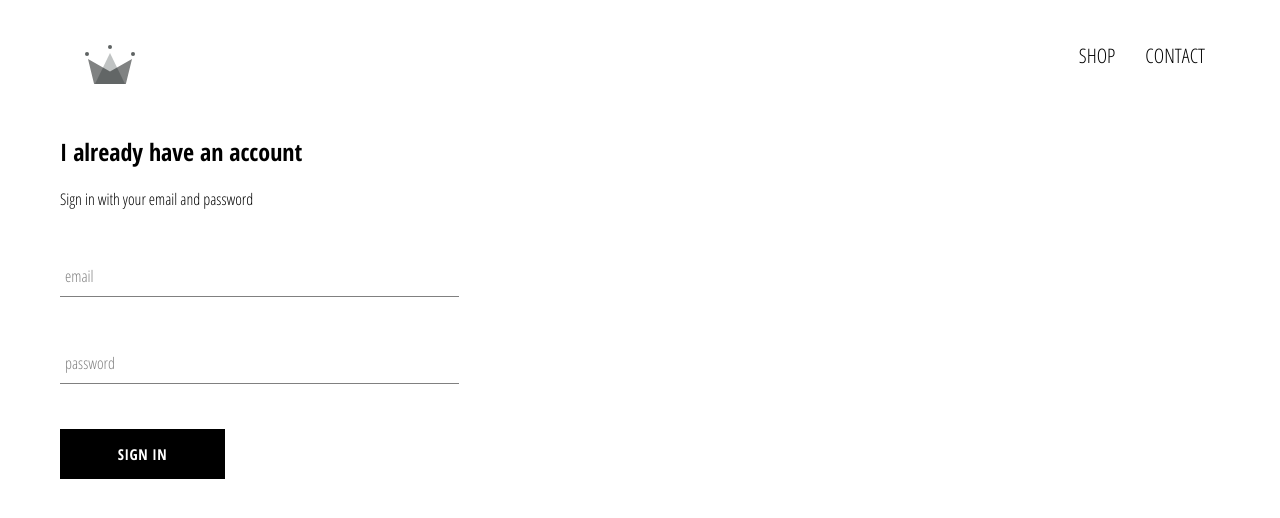
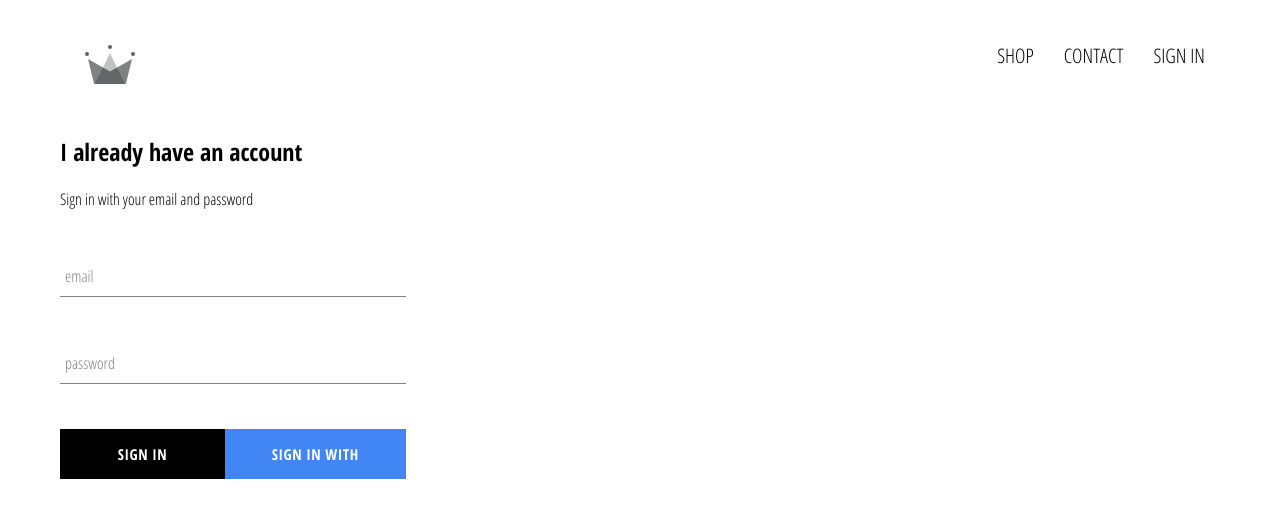
Before and after one commit to FlaviuN93/E-Commerce-React, a React (Create React App) app: page /signin in a window 1280 px wide. Shown: the top 518 px of the page. Built offline with nearby package versions, Linux system fonts and the light colour scheme; no server answers.

Commit message:
Created Sign in with google

```diff
--- a/package.json
+++ b/package.json
@@ -6,6 +6,7 @@
 		"@testing-library/jest-dom": "^5.11.4",
 		"@testing-library/react": "^11.1.0",
 		"@testing-library/user-event": "^12.1.10",
+		"firebase": "^8.3.0",
 		"node-sass": "^5.0.0",
 		"react": "^17.0.1",
 		"react-dom": "^17.0.1",
--- a/src/App.css
+++ b/src/App.css
@@ -1,3 +1,7 @@
+* {
+	box-sizing: border-box;
+}
+
 body {
 	font-family: 'Open Sans Condensed', sans-serif;
 	padding: 20px 60px;
--- a/src/App.js
+++ b/src/App.js
@@ -3,13 +3,35 @@
 import ShopPage from './pages/shop/shop.component';
 import Header from './components/header/header.component';
 import Authentication from './pages/authentication/authentication.component';
+import { auth } from './firebase/firebase.utils';
 import { Switch, Route } from 'react-router-dom';
 import './App.css';
 
-function App() {
+class App extends React.Component {
+	constructor() {
+		super();
+
+		this.state = {
+			currentUser: null,
+		};
+	}
+
+	unsubscribeFromAuth = null;
+
+	componentDidMount() {
+		this.unsubscribeFromAuth = auth.onAuthStateChanged((user) => {
+			this.setState({ currentUser: user });
+		});
+	}
+
+	componentWillUnmount() {
+		this.unsubscribeFromAuth();
+	}
+
+	render() {
 		return (
 			<div>
-			<Header />
+				<Header currentUser={this.state.currentUser} />
 				<Switch>
 					<Route exact path='/' component={HomePage} />
 					<Route exact path='/shop' component={ShopPage} />
@@ -18,5 +40,6 @@
 			</div>
 		);
 	}
+}
 
 export default App;
--- a/src/components/custom-button/custom-button.component.jsx
+++ b/src/components/custom-button/custom-button.component.jsx
@@ -1,8 +1,10 @@
 import React from 'react';
 import './custom-button.styles.scss';
 
-const CustomButton = ({ children, ...otherProps }) => (
-	<button className='custom-button' {...otherProps}>
+const CustomButton = ({ children, isGoogleSignIn, ...otherProps }) => (
+	<button
+		className={`${isGoogleSignIn ? 'google-sign-in' : ''} custom-button`}
+		{...otherProps}>
 		{children}
 	</button>
 );
--- a/src/components/custom-button/custom-button.styles.scss
+++ b/src/components/custom-button/custom-button.styles.scss
@@ -19,4 +19,14 @@
 		color: black;
 		border: 1px solid black;
 	}
+
+	&.google-sign-in {
+		background-color: #4285f4;
+		color: white;
+
+		&:hover {
+			background-color: #357ae8;
+			border: none;
+		}
+	}
 }
--- a/src/components/header/header.component.jsx
+++ b/src/components/header/header.component.jsx
@@ -1,9 +1,10 @@
 import React from 'react';
 import { Link } from 'react-router-dom';
+import { auth } from '../../firebase/firebase.utils';
 import { ReactComponent as Logo } from '../../assets/crown.svg';
 import './header.styles.scss';
 
-const Header = () => (
+const Header = ({ currentUser }) => (
 	<div className='header'>
 		<Link to='/' className='logo-container'>
 			<Logo className='logo' />
@@ -15,6 +16,15 @@
 			<Link className='option' to='/shop'>
 				CONTACT
 			</Link>
+			{currentUser ? (
+				<div className='option' onClick={() => auth.signOut()}>
+					SIGN OUT
+				</div>
+			) : (
+				<Link className='option' to='/signin'>
+					SIGN IN
+				</Link>
+			)}
 		</div>
 	</div>
 );
--- a/src/components/header/header.styles.scss
+++ b/src/components/header/header.styles.scss
@@ -22,6 +22,7 @@
 			padding: 10px 15px;
 			font-size: 20px;
 			font-weight: 400;
+			cursor: pointer;
 		}
 	}
 }
--- a/src/components/sign-in/sign-in.component.jsx
+++ b/src/components/sign-in/sign-in.component.jsx
@@ -1,6 +1,7 @@
 import React from 'react';
 import FormInput from '../form-input/form-input.component';
 import CustomButton from '../custom-button/custom-button.component';
+import { signInWithGoogle } from '../../firebase/firebase.utils';
 import './sign-in.styles.scss';
 
 class SignIn extends React.Component {
@@ -46,8 +47,12 @@
 						label='password'
 						handleChange={this.handleChange}
 					/>
-
-					<CustomButton type='submit'>Sign in</CustomButton>
+					<div className='buttons'>
+						<CustomButton type='submit'>Sign in</CustomButton>
+						<CustomButton onClick={signInWithGoogle} isGoogleSignIn>
+							Sign in with Google
+						</CustomButton>
+					</div>
 				</form>
 			</div>
 		);
--- a/src/components/sign-in/sign-in.styles.scss
+++ b/src/components/sign-in/sign-in.styles.scss
@@ -1,9 +1,14 @@
 .sign-in {
-	width: 30vw;
+	width: 27vw;
 	display: flex;
 	flex-direction: column;
 
 	.title {
 		margin: 10px 0;
 	}
+
+	.buttons {
+		display: flex;
+		justify-content: space-between;
+	}
 }
--- /dev/null
+++ b/src/firebase/firebase.utils.js
@@ -0,0 +1,24 @@
+import firebase from 'firebase/app';
+import 'firebase/auth';
+import 'firebase/firestore';
+
+const config = {
+	apiKey: 'AIzaSyAj-ySRqHf3Nyzs7LzrUyqOIdYjzsrLSTQ',
+	authDomain: 'e-commerce-react-d777d.firebaseapp.com',
+	projectId: 'e-commerce-react-d777d',
+	storageBucket: 'e-commerce-react-d777d.appspot.com',
+	messagingSenderId: '570749925271',
+	appId: '1:570749925271:web:961542f30565f0d80636d2',
+	measurementId: 'G-0W8EMN2G5D',
+};
+
+firebase.initializeApp(config);
+
+export const auth = firebase.auth();
+export const firestore = firebase.firestore();
+
+const provider = new firebase.auth.GoogleAuthProvider();
+provider.setCustomParameters({ prompt: 'select_account' });
+export const signInWithGoogle = () => auth.signInWithPopup(provider);
+
+export default firebase;
```
Also changed, not shown: 1 other file (tests, documents, lock files or other folders). Lines whose indentation alone changed are shown as unchanged.
